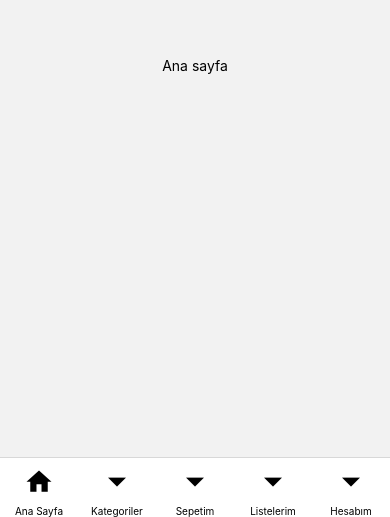
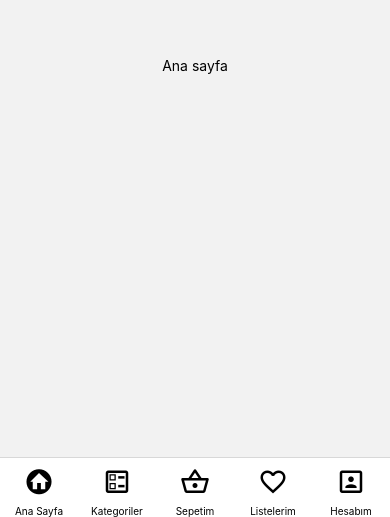
Before and after one commit to monvanCe/react-native-cactus-, a React Native app: screen / in a window 390 px wide. Shown: the part 327-844 px from the top of the page. Built offline with nearby package versions, Linux system fonts and the light colour scheme.

Commit message:
bottomtabicons

```diff
--- a/src/Bottomtab.js
+++ b/src/Bottomtab.js
@@ -36,15 +36,59 @@ export default function App() {
         <stack.Screen name="Ana Sayfa" component={tab1}
               options={{
                 headerShown:false,
-                tabBarIcon: ({ color, size }) => (
-                  <MaterialCommunityIcons name="home" color={color.red} size={30} />
-                ),
+                tabBarIcon: ({ tintColor, focused }) => (
+                  <MaterialCommunityIcons
+                    name={focused ? "home-circle" : "home-circle-outline"}
+                    color={tintColor}
+                    size={30}
+                  />
+                )
               }}
          />
-        <stack.Screen name="Kategoriler" component={tab2} />
-        <stack.Screen name="Sepetim" component={tab3} />
-        <stack.Screen name="Listelerim" component={tab4} />
-        <stack.Screen name="Hesabım" component={tab5} />
+        <stack.Screen name="Kategoriler" component={tab2}
+              options={{
+                tabBarIcon: ({ tintColor, focused }) => (
+                  <MaterialCommunityIcons
+                    name={focused ? "ballot" : "ballot-outline"}
+                    color={tintColor}
+                    size={30}
+                  />
+                )
+              }}
+        />
+        <stack.Screen name="Sepetim" component={tab3}
+              options={{
+                tabBarIcon: ({ tintColor, focused }) => (
+                  <MaterialCommunityIcons
+                    name={focused ? "basket" : "basket-outline"}
+                    color={tintColor}
+                    size={30}
+                  />
+                )
+              }}
+        />
+        <stack.Screen name="Listelerim" component={tab4}
+              options={{
+                tabBarIcon: ({ tintColor, focused }) => (
+                  <MaterialCommunityIcons
+                    name={focused ? "heart" : "heart-outline"}
+                    color={tintColor}
+                    size={30}
+                  />
+                )
+              }}
+        />
+        <stack.Screen name="Hesabım" component={tab5}
+              options={{
+                tabBarIcon: ({ tintColor, focused }) => (
+                  <MaterialCommunityIcons
+                    name={focused ? "account-box" : "account-box-outline"}
+                    color={tintColor}
+                    size={30}
+                  />
+                )
+              }}
+        />
       </Tab.Navigator>
     </NavigationContainer>
   );
```
